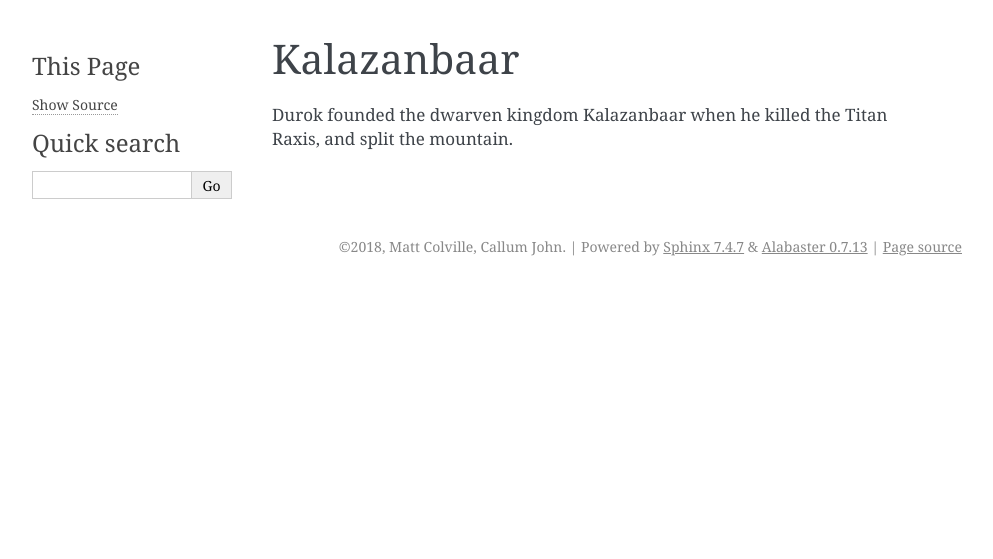
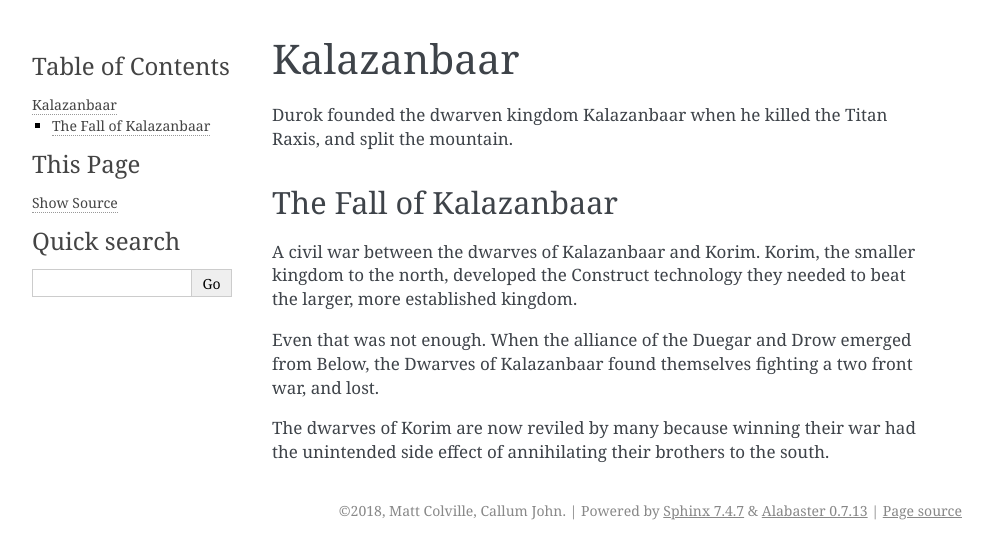
Before and after one commit to ItsSeaJay/world-of-collabris, a Sphinx documentation site: the page built from source/kalazanbaar.rst, in a window 1280 px wide. Shown: the top 559 px of the page, without its empty margins (148-1141 px from the left). Built offline with Sphinx 7.4.7, drawn with Linux system fonts in a browser that asks for light colours.

Commit message:
Finished Kalazanbaar

```diff
--- a/source/kalazanbaar.rst
+++ b/source/kalazanbaar.rst
@@ -2,3 +2,16 @@ Kalazanbaar
 ===========
 Durok founded the dwarven kingdom Kalazanbaar when he killed the Titan Raxis,
 and split the mountain.
+
+The Fall of Kalazanbaar
+-----------------------
+A civil war between the dwarves of Kalazanbaar and Korim. Korim, the smaller
+kingdom to the north, developed the Construct technology they needed to beat the
+larger, more established kingdom.
+
+Even that was not enough. When the alliance of the Duegar and Drow emerged from
+Below, the Dwarves of Kalazanbaar found themselves fighting a two front war,
+and lost.
+
+The dwarves of Korim are now reviled by many because winning their war had the
+unintended side effect of annihilating their brothers to the south.
```
